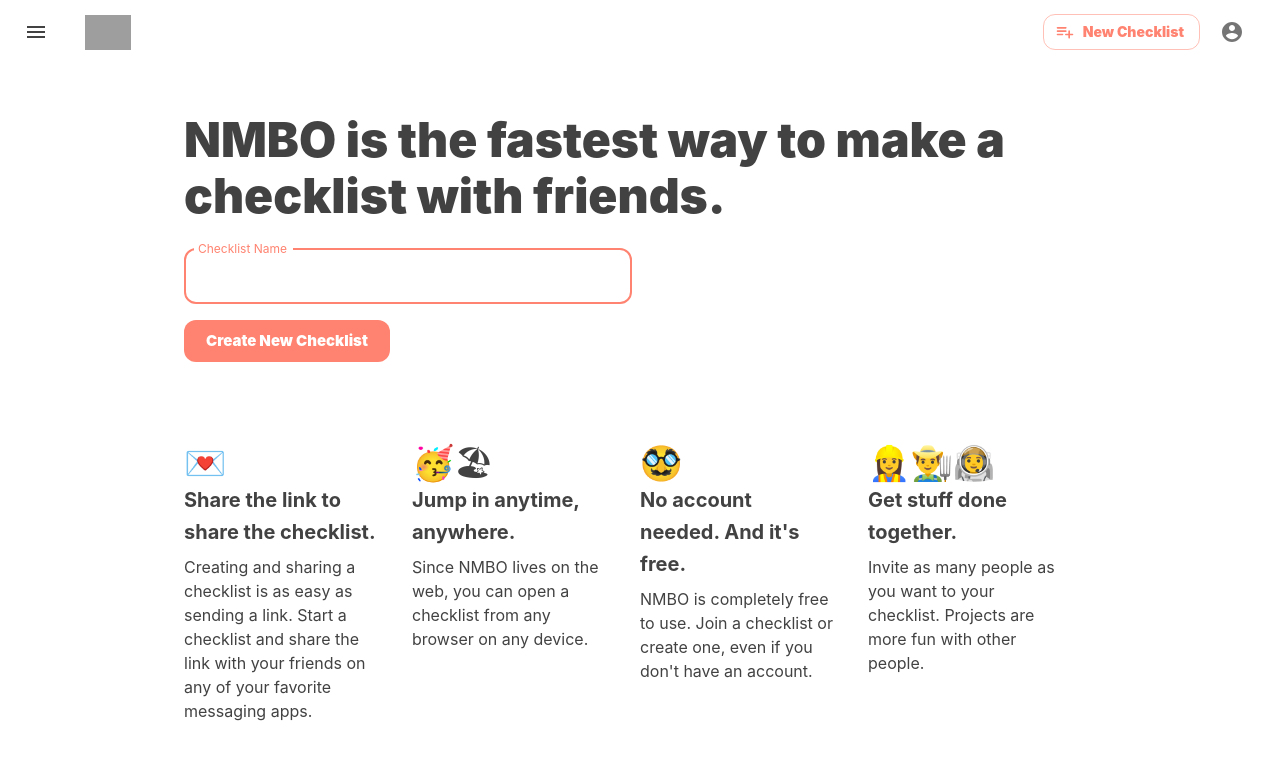
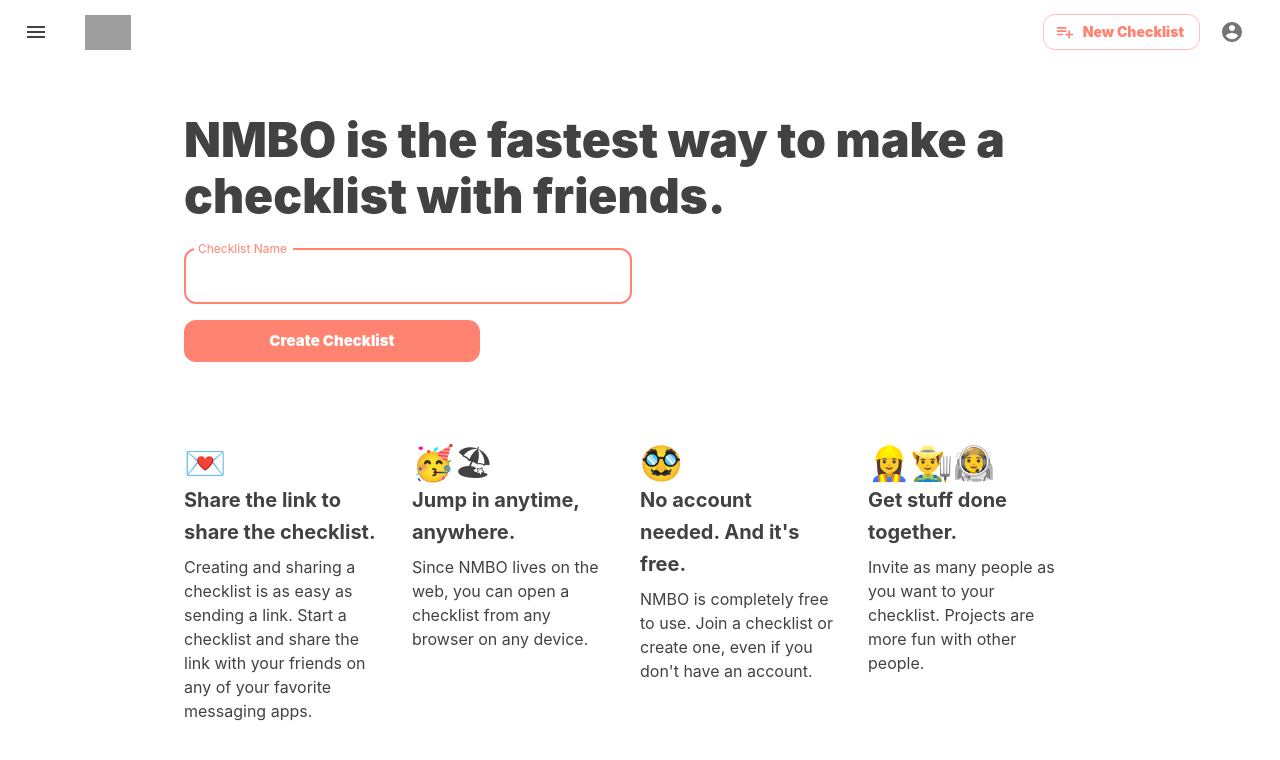
Before and after one commit to kennethlng/nmbo-app, a Next.js app: page / in a window 1280 px wide. Shown: the top 760 px of the page. Built offline with nearby package versions, Linux system fonts and the light colour scheme; no server answers; grey boxes are pictures that could not be loaded.

Commit message:
Update index.js

```diff
--- a/src/components/AddProject/index.js
+++ b/src/components/AddProject/index.js
@@ -61,7 +61,7 @@
     return (
         <form noValidate onSubmit={handleSubmit}>
             <Grid container direction="column" spacing={1}>
-                <Grid item xs={6}>
+                <Grid item md={6} sm={8}>
                     <TextField
                         variant="outlined"
                         margin="normal"
@@ -74,7 +74,7 @@
                         onChange={e => setNewProjectTitle(e.target.value)}
                     />
                 </Grid>
-                <Grid item>
+                <Grid item sm={4}>
                     <Button
                         type="submit"
                         color="primary"
@@ -82,9 +82,10 @@
                         disabled={loading}
                         disableElevation
                         disableRipple
+                        fullWidth
                         size="large"
                     >
-                        Create New Checklist
+                        Create Checklist
                     </Button>
                 </Grid>
             </Grid>
```
